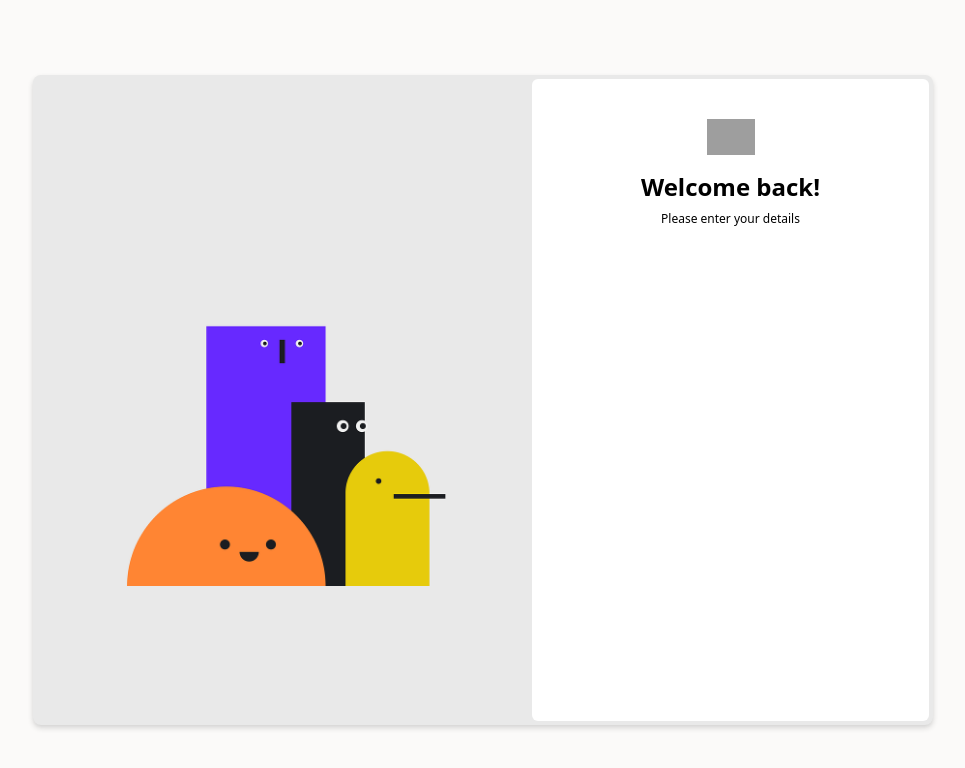
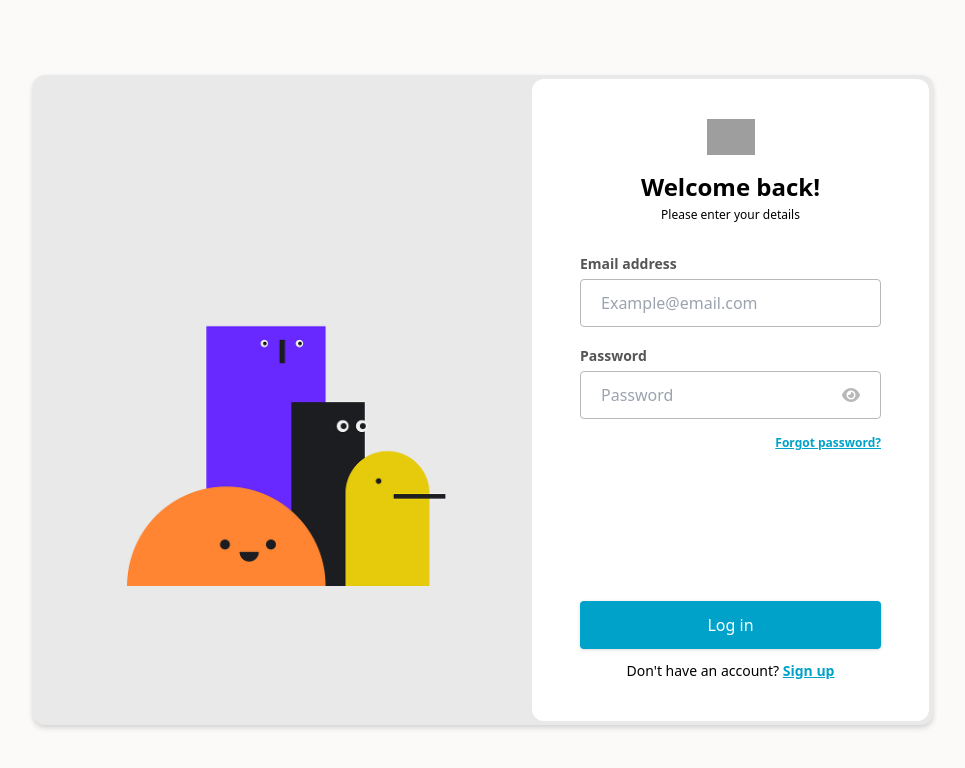
Before and after one commit to Trayshmhirk/tax-return-user-app, a React (Vite) app: page /login in a window 1280 px wide. Shown: the top 768 px of the page, without its empty margins (157-1122 px from the left). Built offline with nearby package versions, Linux system fonts and the light colour scheme; grey boxes are pictures that could not be loaded.

Commit message:
Add login form inputs, add type safety to form components, form validation.

```diff
--- a/src/components/CustomButton.tsx
+++ b/src/components/CustomButton.tsx
@@ -1,15 +1,22 @@
 type CustomButton = {
    children: React.ReactNode;
-   handleClick: () => void;
+   handleClick?: () => void;
+   type?: "submit" | "reset" | "button";
    isDisabled?: boolean;
 };
 
-const CustomButton = ({ children, handleClick }: CustomButton) => {
+const CustomButton = ({
+   children,
+   handleClick,
+   type,
+   isDisabled,
+}: CustomButton) => {
    return (
       <button
-         className="w-full px-4 py-3 bg-richElectricBlue text-white border-0 rounded shadow-md dark:shadow-md-dark hover-shadow-body"
+         className={`w-full px-4 py-3 bg-richElectricBlue text-white border-0 rounded shadow-md dark:shadow-md-dark hover-shadow-body`}
          onClick={handleClick}
-         // disabled={isDisabled}
+         type={type && type}
+         disabled={isDisabled}
       >
          {children}
       </button>
--- /dev/null
+++ b/src/components/auth/FormInput.tsx
@@ -0,0 +1,70 @@
+import { useState } from "react";
+import { FieldErrors, UseFormRegister } from "react-hook-form";
+import { FaEye, FaEyeSlash } from "react-icons/fa6";
+import { ILoginForm } from "../../types/AllTypes";
+
+type FormInputPropTypes = {
+   label: string;
+   type: string;
+   register: UseFormRegister<ILoginForm>;
+   name: keyof ILoginForm;
+   error?: FieldErrors<ILoginForm>;
+   placeholder: string;
+   isReadOnly?: boolean;
+};
+
+const FormInput = ({
+   label,
+   type,
+   register,
+   name,
+   error,
+   placeholder,
+   isReadOnly,
+}: FormInputPropTypes) => {
+   const [showPassword, setShowPassword] = useState(false);
+
+   const togglePasswordVisibility = () => {
+      setShowPassword((prevShowPassword) => !prevShowPassword);
+   };
+
+   return (
+      <div className="flex flex-col gap-1 input">
+         <div className="">
+            <label className="w-fit text-sm text-mutedGray font-bold">
+               {label}
+            </label>
+         </div>
+
+         <div
+            className={`h-12 flex justify-between py-3 px-5 border  ${error && error[name] ? "border-[#dc3545]" : "border-spanishGray"} rounded`}
+         >
+            <input
+               className="w-full outline-none"
+               placeholder={placeholder}
+               type={type === "password" && showPassword ? "text" : type}
+               {...register(name)}
+               readOnly={isReadOnly}
+            />
+            {type === "password" && (
+               <button
+                  type="button"
+                  className="bg-transparent w-fit"
+                  onClick={togglePasswordVisibility}
+               >
+                  {showPassword ? (
+                     <FaEyeSlash className="text-spanishGray text-lg" />
+                  ) : (
+                     <FaEye className="text-spanishGray text-lg" />
+                  )}
+               </button>
+            )}
+         </div>
+         {error && error[name] && (
+            <p className="text-[#dc3545] text-xs">{error[name].message}</p>
+         )}
+      </div>
+   );
+};
+
+export default FormInput;
--- a/src/components/auth/FormInputs.tsx
+++ /dev/null
@@ -1,5 +0,0 @@
-const FormInputs = () => {
-   return <div>FormInputs</div>;
-};
-
-export default FormInputs;
--- a/src/components/auth/Forms.tsx
+++ b/src/components/auth/Forms.tsx
@@ -40,7 +40,7 @@ const Forms = ({
 
    return (
       <form
-         className="relative w-full h-full flex flex-col justify-center gap-5 px-6 py-8 bg-white z-30 sm:w-[400px] sm:px-12 sm:py-10 sm:rounded-md"
+         className="relative w-full h-full flex flex-col justify-center gap-7 px-6 py-8 bg-white z-30 sm:w-[400px] sm:px-12 sm:py-10 sm:rounded-xl"
          onSubmit={handleSubmit}
       >
          {isDocUpload ? (
@@ -66,7 +66,7 @@ const Forms = ({
                alt="external-tax-taxes-flatarticons-blue-flatarticons"
             />
 
-            <div className="flex flex-col gap-2">
+            <div className="flex flex-col gap-1">
                <h2 className="text-2xl font-bold">{title}</h2>
                <p className={`${isCategoryDesc ? "" : "text-xs"}`}>
                   {description}
--- a/src/layouts/FormLayout.tsx
+++ b/src/layouts/FormLayout.tsx
@@ -4,8 +4,8 @@ import FormImage from "../assets/forms-images.png";
 const FormLayout = () => {
    return (
       <div className="w-full min-h-screen bg-ghostWhite sm:flex sm:justify-center sm:items-center">
-         <div className="flex justify-between w-[900px] h-[650px] bg-[#E9E9E9] p-1 rounded-lg shadow-lg">
-            <div className="w-[500px] rounded overflow-hidden">
+         <div className="flex justify-between w-[900px] h-[650px] bg-[#E9E9E9] p-1 rounded-xl shadow-lg">
+            <div className="w-[500px] overflow-hidden">
                <img src={FormImage} className="h-full object-contain" />
             </div>
             <Outlet />
--- a/src/pages/auth/Login.tsx
+++ b/src/pages/auth/Login.tsx
@@ -2,20 +2,37 @@ import { useForm } from "react-hook-form";
 import { yupResolver } from "@hookform/resolvers/yup";
 import Forms from "../../components/auth/Forms";
 import { logInSchema } from "../../validation/schema";
-
-export type ILoginForm = {
-   email: string;
-   password: string;
-};
+import FormInput from "../../components/auth/FormInput";
+import { ILoginForm } from "../../types/AllTypes";
+import { NavLink, useNavigate } from "react-router-dom";
+import CustomButton from "../../components/CustomButton";
+import { useState } from "react";
 
 const Login = () => {
+   const navigate = useNavigate();
+   const [isLoading, setIsLoading] = useState(false);
+   const [loginError] = useState<string | null>(null);
+
    const {
-      // register,
+      register,
       handleSubmit,
-      // formState: { errors },
+      formState: { errors },
    } = useForm<ILoginForm>({ resolver: yupResolver(logInSchema) });
 
-   const onSubmit = () => {};
+   const onSubmit = async (data: ILoginForm) => {
+      setIsLoading(true);
+
+      console.log(data);
+
+      //  // Simulate API call with setTimeout
+      setTimeout(() => {
+         setIsLoading(false);
+         console.log("Login successful");
+         // Navigate after mock success
+         navigate("/");
+      }, 2000); // Mock API call delay of 2 seconds
+   };
+
    // const onSubmit = async () => {
    //    if (!email || !password) {
    //       // handle empty fields
@@ -36,6 +53,7 @@ const Login = () => {
    //          });
    //       navigate("/");
    //    } catch (error) {
+   //          setLoginError("Login failed. Please check your credentials and try again.");
    //       if (error.response) {
    //          // The request was made and the server responded with a status code
    //          // that falls out of the range of 2xx
@@ -58,7 +76,47 @@ const Login = () => {
          title="Welcome back!"
          description="Please enter your details"
       >
-         <div className="flex flex-col gap-3 mb-auto"></div>
+         <div className="flex flex-col gap-4 mb-auto">
+            <FormInput
+               label="Email address"
+               type="email"
+               register={register}
+               name="email"
+               placeholder="Example@email.com"
+               error={errors}
+            />
+            <FormInput
+               label="Password"
+               type="password"
+               register={register}
+               name="password"
+               placeholder="Password"
+               error={errors}
+            />
+
+            <NavLink
+               className="self-end font-semibold text-xs"
+               to={"/password-recovery"}
+            >
+               Forgot password?
+            </NavLink>
+         </div>
+
+         {loginError && (
+            <p className="text-red-500 text-center">{loginError}</p>
+         )}
+
+         <div className="w-full text-center flex flex-col gap-3">
+            <CustomButton type="submit" isDisabled={isLoading}>
+               {isLoading ? "Logging in..." : "Log in"}
+            </CustomButton>
+            <span className="self-center text-sm">
+               {`Don't have an account? `}
+               <NavLink className="font-semibold" to={"/sign-up"}>
+                  Sign up
+               </NavLink>
+            </span>
+         </div>
       </Forms>
    );
 };
--- a/src/types/AllTypes.ts
+++ b/src/types/AllTypes.ts
@@ -136,3 +136,9 @@ export type RequestsPropTypes = {
    requestDate: string;
    service_title: string;
 };
+
+// forms
+export type ILoginForm = {
+   email: string;
+   password: string;
+};
```
